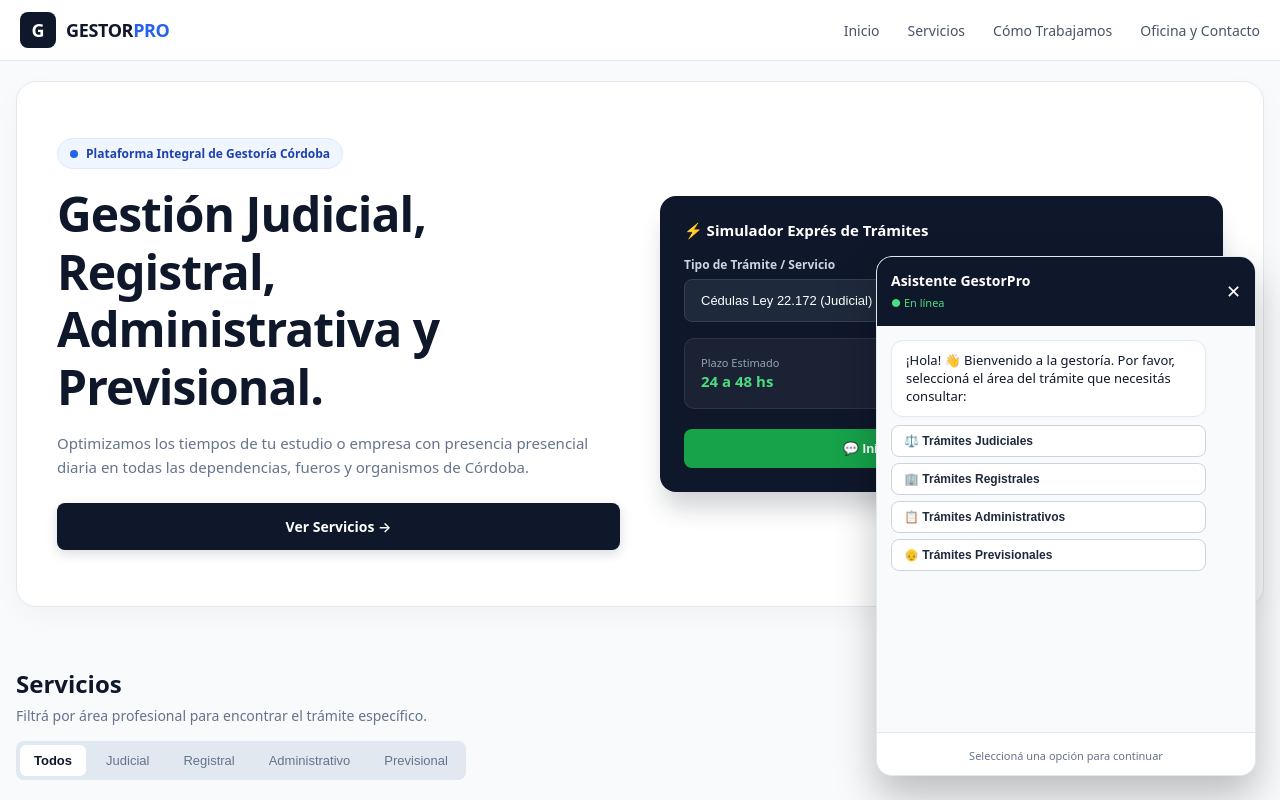
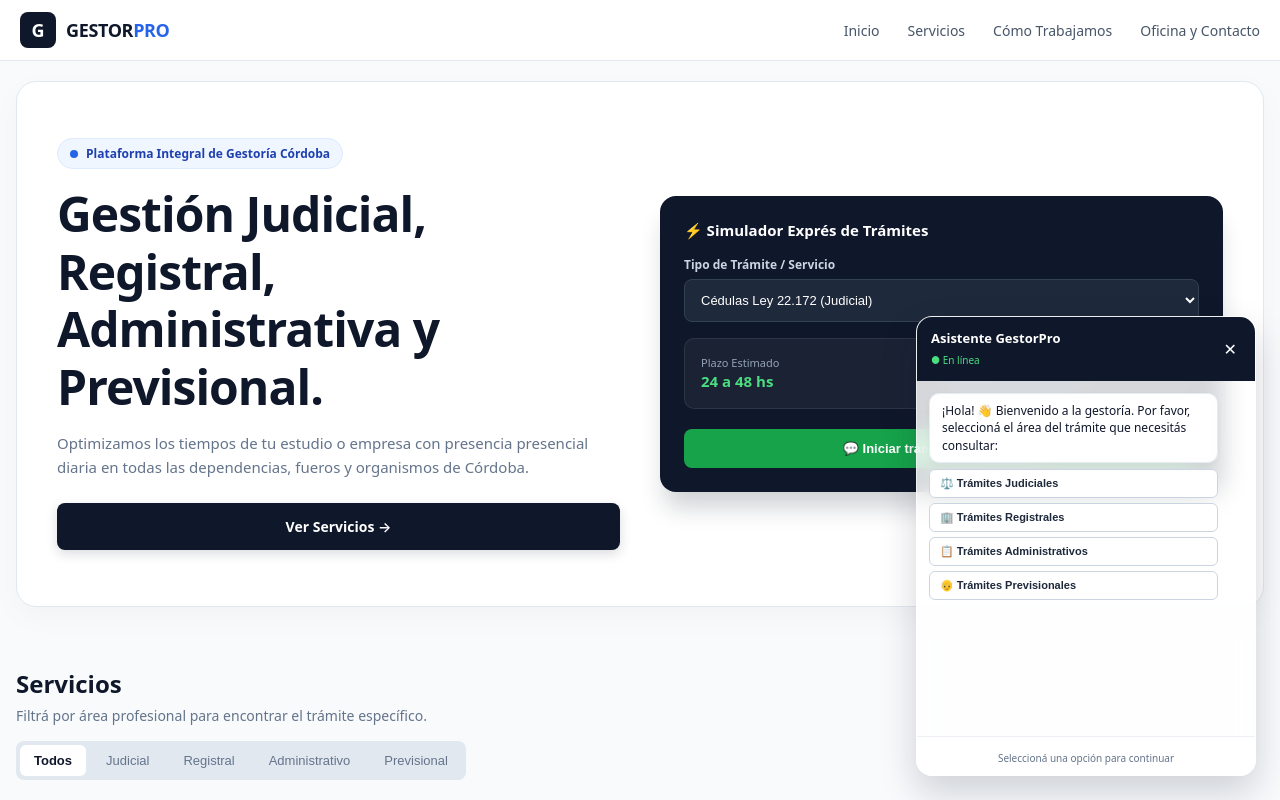
Before and after one commit to meracs2/gestorpro, a Next.js app: page / in a window 1280 px wide. Both pictures are taken after a click on the button "Abrir asistente virtual". Shown: the top 800 px of the page. Built offline with nearby package versions, Linux system fonts and the light colour scheme.

Commit message:
fix: footer corregido

```diff
--- a/app/page.tsx
+++ b/app/page.tsx
@@ -155,7 +155,7 @@ const servicesList: Service[] = [
   },
   {
     id: 'patentes_registrales',
-    title: 'Informes Historicos de Dominio',
+    title: 'Informes Históricos de Dominio',
     category: 'Registral',
     description: 'Búsqueda de titularidades históricas y cadenas dominiales inmobiliarias o vehiculares.',
     detalle: 'Informes ampliados para estudios de títulos.',
@@ -192,7 +192,7 @@ const servicesList: Service[] = [
     description: 'Trámites societarios, rúbrica de libros y presentación de balances ante la IPJ.',
     detalle: 'Gestión integral para sociedades, asociaciones civiles y fundaciones en Córdoba.',
     tiempoDemora: '72 a 96 hs',
-    explicacionAmpliada: 'Presentación de estatutos, inscripciones de directorios, rubrica de libros contables y societarios ante el organismo de control.',
+    explicacionAmpliada: 'Presentación de estatutos, inscripciones de directorios, rúbrica de libros contables y societarios ante el organismo de control.',
     organismo: 'IPJ Córdoba'
   },
   {
@@ -432,6 +432,11 @@ export default function Page() {
     window.open(`https://wa.me/${whatsappPhone}?text=${encodeURIComponent(text)}`, '_blank');
   };
 
+  const handleAppointmentClick = () => {
+    const text = `Hola, quisiera agendar una cita presencial en la oficina de Córdoba para consultar por una gestión.`;
+    window.open(`https://wa.me/${whatsappPhone}?text=${encodeURIComponent(text)}`, '_blank');
+  };
+
   return (
     <div style={{
       backgroundColor: '#f8fafc',
@@ -490,8 +495,8 @@ export default function Page() {
           z-index: 1000;
         }
         .chat-window {
-          width: 380px;
-          height: 520px;
+          width: 340px;
+          height: 460px;
         }
         .chat-trigger-btn {
           background-color: #0f172a;
@@ -551,18 +556,19 @@ export default function Page() {
             width: 100%;
           }
           .chat-widget-container {
-            bottom: 20px;
-            right: 20px;
+            bottom: 16px;
+            right: 16px;
             left: auto;
           }
           .chat-window {
             width: calc(100vw - 32px) !important;
-            height: 80vh !important;
-            max-height: 550px;
+            max-width: 340px !important;
+            height: 70vh !important;
+            max-height: 440px;
           }
           .chat-trigger-btn {
-            width: 56px;
-            height: 56px;
+            width: 52px;
+            height: 52px;
             border-radius: 50%;
             padding: 0;
             position: relative;
@@ -571,7 +577,7 @@ export default function Page() {
             display: none;
           }
           .chat-trigger-btn .chat-btn-icon {
-            font-size: 24px;
+            font-size: 22px;
           }
           .chat-trigger-btn .chat-btn-status {
             position: absolute;
@@ -1027,7 +1033,7 @@ export default function Page() {
           </div>
         </section>
 
-        {/* UBICACIÓN Y MAPA */}
+        {/* UBICACIÓN Y MAPA CON BOTÓN DE AGENDAR CITA */}
         <section id="contacto" style={{ marginBottom: '60px', backgroundColor: '#ffffff', borderRadius: '16px', padding: '24px', border: '1px solid #e2e8f0' }}>
           <div style={{ display: 'grid', gridTemplateColumns: 'repeat(auto-fit, minmax(280px, 1fr))', gap: '24px', alignItems: 'center' }}>
             <div>
@@ -1037,16 +1043,37 @@ export default function Page() {
               <p style={{ fontSize: '14px', color: '#64748b', lineHeight: 1.6, margin: '0 0 16px 0' }}>
                 Operamos de forma presencial con cobertura en Córdoba y el interior, optimizando los plazos y gestiones ante cada dependencia.
               </p>
-              <ul style={{ listStyle: 'none', padding: 0, margin: '0 0 16px 0', display: 'flex', flexDirection: 'column', gap: '8px', fontSize: '13px', color: '#334155' }}>
+              <ul style={{ listStyle: 'none', padding: 0, margin: '0 0 20px 0', display: 'flex', flexDirection: 'column', gap: '8px', fontSize: '13px', color: '#334155' }}>
                 <li>📍 <strong>Dirección:</strong> Calle Linda 123, Córdoba Capital.</li>
                 <li>⏱ <strong>Horario de atención:</strong> Lunes a Viernes de 8:00 a 16:00 hs.</li>
               </ul>
+
+              {/* Botón para agendar cita presencial por WhatsApp */}
+              <button
+                onClick={handleAppointmentClick}
+                style={{
+                  backgroundColor: '#2563eb',
+                  color: '#ffffff',
+                  border: 'none',
+                  padding: '12px 20px',
+                  borderRadius: '8px',
+                  fontSize: '13px',
+                  fontWeight: 700,
+                  cursor: 'pointer',
+                  display: 'inline-flex',
+                  alignItems: 'center',
+                  gap: '8px',
+                  boxShadow: '0 4px 12px rgba(37, 99, 235, 0.2)'
+                }}
+              >
+                📅 Agendar una cita por WhatsApp
+              </button>
             </div>
 
             <div style={{ width: '100%', height: '260px', borderRadius: '12px', overflow: 'hidden', border: '1px solid #e2e8f0', backgroundColor: '#f1f5f9' }}>
               <iframe
                 title="Ubicación Oficina"
-                src="https://www.google.com/maps/embed?pb=!1m18!1m12!1m3!1d3404.996191740938!2d-64.192323!3d-31.416875!2m3!1f0!2f0!3f0!3m2!1i1024!2i768!4f13.1!3m3!1m2!1s0x9432a285d1e2e1d7%3A0x6b7724d1a1b8cf4b!2sTribunales%20I%20C%C3%B3rdoba!5e0!3m2!1ses-419!2sar!4v1650000000000!5m2!1ses-419!2sar"
+                src="https://www.google.com/maps/embed?pb=!1m18!1m12!1m3!1d3404.757754326552!2d-64.1887764!3d-31.4196127!2m3!1f0!2f0!3f0!3m2!1i1024!2i768!4f13.1!3m3!1m2!1s0x9432a28116172cd5%3A0xf67323214532650!2sC%C3%B3rdoba!5e0!3m2!1ses!2sar!4v1700000000000!5m2!1ses!2sar"
                 width="100%"
                 height="100%"
                 style={{ border: 0 }}
@@ -1060,7 +1087,7 @@ export default function Page() {
 
       </div>
 
-      {/* ASISTENTE VIRTUAL INTERACTIVO */}
+      {/* ASISTENTE VIRTUAL INTERACTIVO CON ESTILO CRISTAL Y TAMAÑO REDUCIDO */}
       <div className="chat-widget-container">
         {!isAssistantOpen ? (
           <button
@@ -1074,65 +1101,69 @@ export default function Page() {
           </button>
         ) : (
           <div className="chat-window" style={{
-            backgroundColor: '#ffffff',
+            backgroundColor: 'rgba(255, 255, 255, 0.82)',
+            backdropFilter: 'blur(12px)',
+            WebkitBackdropFilter: 'blur(12px)',
             borderRadius: '16px',
-            boxShadow: '0 20px 40px rgba(0,0,0,0.25)',
-            border: '1px solid #e2e8f0',
+            boxShadow: '0 16px 36px rgba(15, 23, 42, 0.18)',
+            border: '1px solid rgba(255, 255, 255, 0.6)',
             display: 'flex',
             flexDirection: 'column',
             overflow: 'hidden'
           }}>
             {/* Header del chat */}
-            <div style={{ backgroundColor: '#0f172a', color: '#ffffff', padding: '14px', display: 'flex', justifyContent: 'space-between', alignItems: 'center' }}>
+            <div style={{ backgroundColor: '#0f172a', color: '#ffffff', padding: '12px 14px', display: 'flex', justifyContent: 'space-between', alignItems: 'center' }}>
               <div>
-                <h4 style={{ margin: 0, fontSize: '14px', fontWeight: 700 }}>Asistente GestorPro</h4>
-                <span style={{ fontSize: '11px', color: '#4ade80' }}>● En línea</span>
+                <h4 style={{ margin: 0, fontSize: '13px', fontWeight: 700 }}>Asistente GestorPro</h4>
+                <span style={{ fontSize: '10px', color: '#4ade80' }}>● En línea</span>
               </div>
               <button
                 onClick={() => setIsAssistantOpen(false)}
-                style={{ background: 'transparent', border: 'none', color: '#ffffff', fontSize: '18px', cursor: 'pointer' }}
+                style={{ background: 'transparent', border: 'none', color: '#ffffff', fontSize: '16px', cursor: 'pointer', padding: '4px' }}
               >
                 ✕
               </button>
             </div>
 
             {/* Mensajes */}
-            <div ref={chatContainerRef} style={{ flex: 1, padding: '14px', overflowY: 'auto', display: 'flex', flexDirection: 'column', gap: '12px', backgroundColor: '#f8fafc' }}>
+            <div ref={chatContainerRef} style={{ flex: 1, padding: '12px', overflowY: 'auto', display: 'flex', flexDirection: 'column', gap: '10px', backgroundColor: 'transparent' }}>
               {messages.map((msg, index) => (
                 <div key={index} style={{
                   alignSelf: msg.role === 'user' ? 'flex-end' : 'flex-start',
-                  maxWidth: '90%'
+                  maxWidth: '92%'
                 }}>
                   <div style={{
-                    backgroundColor: msg.role === 'user' ? '#2563eb' : '#ffffff',
+                    backgroundColor: msg.role === 'user' ? '#2563eb' : 'rgba(255, 255, 255, 0.92)',
+                    backdropFilter: msg.role === 'model' ? 'blur(4px)' : 'none',
                     color: msg.role === 'user' ? '#ffffff' : '#0f172a',
-                    padding: '10px 14px',
-                    borderRadius: '12px',
-                    fontSize: '13px',
-                    lineHeight: 1.4,
-                    border: msg.role === 'model' ? '1px solid #e2e8f0' : 'none',
-                    boxShadow: msg.role === 'model' ? '0 2px 5px rgba(0,0,0,0.02)' : 'none',
+                    padding: '8px 12px',
+                    borderRadius: '10px',
+                    fontSize: '12px',
+                    lineHeight: 1.45,
+                    border: msg.role === 'model' ? '1px solid rgba(226, 232, 240, 0.8)' : 'none',
+                    boxShadow: msg.role === 'model' ? '0 2px 6px rgba(0,0,0,0.04)' : 'none',
                     whiteSpace: 'pre-line'
                   }}>
                     {msg.text}
                   </div>
 
                   {msg.options && msg.options.length > 0 && (
-                    <div style={{ display: 'flex', flexDirection: 'column', gap: '6px', marginTop: '8px' }}>
+                    <div style={{ display: 'flex', flexDirection: 'column', gap: '5px', marginTop: '6px' }}>
                       {msg.options.map((opt, i) => (
                         <button
                           key={i}
                           onClick={() => handleOptionClick(opt.action, opt.data)}
                           style={{
-                            backgroundColor: opt.action === 'whatsapp' ? '#16a34a' : '#ffffff',
+                            backgroundColor: opt.action === 'whatsapp' ? '#16a34a' : 'rgba(255, 255, 255, 0.95)',
                             color: opt.action === 'whatsapp' ? '#ffffff' : '#1e293b',
                             border: opt.action === 'whatsapp' ? 'none' : '1px solid #cbd5e1',
-                            padding: '8px 12px',
-                            borderRadius: '8px',
-                            fontSize: '12px',
+                            padding: '7px 10px',
+                            borderRadius: '6px',
+                            fontSize: '11px',
                             fontWeight: 600,
                             cursor: 'pointer',
-                            textAlign: 'left'
+                            textAlign: 'left',
+                            backdropFilter: 'blur(4px)'
                           }}
                         >
                           {opt.label}
@@ -1145,8 +1176,8 @@ export default function Page() {
             </div>
 
             {/* Footer del chat */}
-            <div style={{ padding: '10px', backgroundColor: '#ffffff', borderTop: '1px solid #e2e8f0', textAlign: 'center' }}>
-              <span style={{ fontSize: '11px', color: '#64748b' }}>Seleccioná una opción para continuar</span>
+            <div style={{ padding: '8px 10px', backgroundColor: 'rgba(255, 255, 255, 0.7)', borderTop: '1px solid rgba(226, 232, 240, 0.6)', textAlign: 'center' }}>
+              <span style={{ fontSize: '10px', color: '#64748b', fontWeight: 500 }}>Seleccioná una opción para continuar</span>
             </div>
           </div>
         )}
@@ -1228,26 +1259,30 @@ export default function Page() {
         </div>
       )}
 
-      {/* FOOTER */}
+      {/* FOOTER MINIMALISTA */}
       <footer style={{
         backgroundColor: '#0f172a',
         color: '#94a3b8',
-        padding: '40px 20px 24px 20px',
+        padding: '40px 24px 28px 24px',
         borderTop: '1px solid #1e293b'
       }}>
         <div style={{
           maxWidth: '1280px',
           margin: '0 auto',
-          display: 'grid',
-          gridTemplateColumns: 'repeat(auto-fit, minmax(220px, 1fr))',
-          gap: '32px',
-          marginBottom: '32px'
+          display: 'flex',
+          flexDirection: 'column',
+          gap: '24px'
         }}>
-          <div>
-            <div style={{ display: 'flex', alignItems: 'center', gap: '10px', marginBottom: '12px' }}>
+          {/* Bloque Superior: Logo + Leyenda Ampliada */}
           <div style={{
-                width: '30px',
-                height: '30px',
+            display: 'flex',
+            flexDirection: 'column',
+            gap: '8px'
+          }}>
+            <div style={{ display: 'flex', alignItems: 'center', gap: '10px' }}>
+              <div style={{
+                width: '32px',
+                height: '32px',
                 backgroundColor: '#2563eb',
                 color: '#ffffff',
                 borderRadius: '6px',
@@ -1255,57 +1290,38 @@ export default function Page() {
                 alignItems: 'center',
                 justifyContent: 'center',
                 fontWeight: 800,
-                fontSize: '14px'
+                fontSize: '15px'
               }}>
                 G
               </div>
-              <span style={{ fontSize: '16px', fontWeight: 800, color: '#ffffff', letterSpacing: '-0.02em' }}>
+              <span style={{ fontSize: '18px', fontWeight: 800, color: '#ffffff', letterSpacing: '-0.02em' }}>
                 GESTOR<span style={{ color: '#2563eb' }}>PRO</span>
               </span>
             </div>
-            <p style={{ fontSize: '13px', lineHeight: 1.6, margin: 0 }}>
-              Soluciones integrales en gestoría judicial, registral, administrativa y previsional en Córdoba e interior.
+
+            <p style={{
+              fontSize: '13px',
+              color: '#94a3b8',
+              margin: 0,
+              lineHeight: 1.5,
+              maxWidth: '520px'
+            }}>
+              Soluciones integrales de gestoría e intermediación técnica presencial en Córdoba e interior.
             </p>
           </div>
 
-          <div>
-            <h4 style={{ fontSize: '14px', fontWeight: 700, color: '#ffffff', margin: '0 0 12px 0' }}>
-              Contacto Directo
-            </h4>
-            <p style={{ fontSize: '13px', lineHeight: 1.6, margin: '0 0 12px 0' }}>
-              📍 Calle Linda 123, Córdoba Capital.<br />
-              ⏱ Lunes a Viernes de 8:00 a 16:00 hs.
-            </p>
-            <button
-              onClick={() => window.open(`https://wa.me/${whatsappPhone}?text=` + encodeURIComponent('Hola, quiero hacer una consulta general desde la web.'), '_blank')}
-              style={{
-                backgroundColor: '#16a34a',
-                color: '#ffffff',
-                border: 'none',
-                padding: '10px 16px',
-                borderRadius: '8px',
-                fontSize: '12px',
-                fontWeight: 600,
-                cursor: 'pointer'
-              }}
-            >
-              💬 WhatsApp Directo
-            </button>
-          </div>
-        </div>
-
+          {/* Línea inferior: Copyright a la izquierda */}
           <div style={{
-          maxWidth: '1280px',
-          margin: '0 auto',
             borderTop: '1px solid #1e293b',
             paddingTop: '20px',
             display: 'flex',
-          justifyContent: 'center',
+            justifyContent: 'space-between',
             alignItems: 'center',
             fontSize: '12px',
-          textAlign: 'center'
+            color: '#64748b'
           }}>
             <span>© {new Date().getFullYear()} GestorPro Córdoba e interior. Todos los derechos reservados.</span>
+          </div>
         </div>
       </footer>
 
```
Lines whose indentation alone changed are shown as unchanged.
